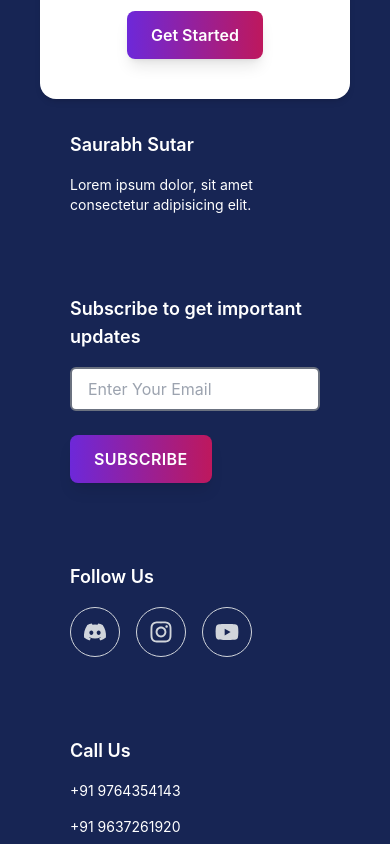
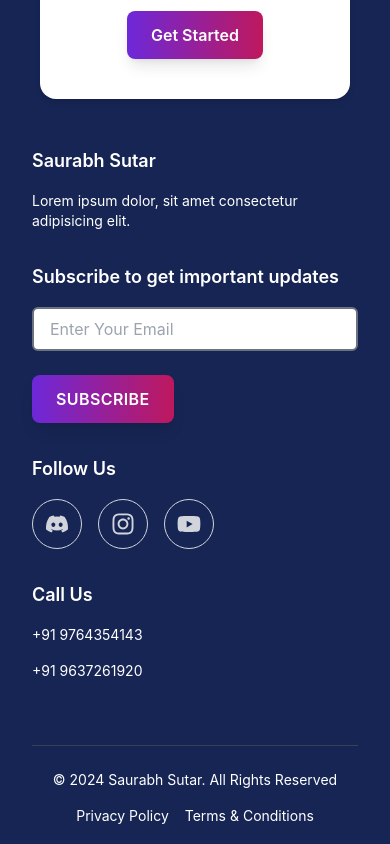
Before and after one commit to SaurabhSutar19/E-Commers-Website, a React (Create React App) app in the folder e-commers/: page / in a window 390 px wide. Shown: the part 3480-4324 px from the top of the page. Built offline with nearby package versions, Linux system fonts and the light colour scheme; no server answers.

Commit message:
update for responsive remove flex and add gird

```diff
--- a/e-commers/src/Components/Footer.jsx
+++ b/e-commers/src/Components/Footer.jsx
@@ -25,24 +25,28 @@ const Footer = () => {
         </div>
       </section>
 
-      <footer className="bg-blue-950 text-gray-600 py-16 px-32  ">
-        <div className="flex flex-col items-center justify-center md:flex-row md:justify-between gap-20 md:gap-52 mt-20 md:mt-0">
-          <div className="flex-1  min-w-[250px]">
+      <footer className="bg-blue-950 text-gray-600 py-16 px-8 md:px-32">
+        {/* Grid container for the main content */}
+        <div className="grid grid-cols-1 md:grid-cols-2 lg:grid-cols-4 gap-8 md:gap-16 mt-8">
+          {/* Section 1: About */}
+          <div className="mt-16 md:mt-0">
             <h3 className="text-lg font-semibold text-white">Saurabh Sutar</h3>
             <p className="text-sm mt-4 text-white">
               Lorem ipsum dolor, sit amet consectetur adipisicing elit.
             </p>
           </div>
-          <div className="flex-1 min-w-[250px] md:mt-20">
+
+          {/* Section 2: Subscription */}
+          <div>
             <h3 className="text-lg font-semibold text-white">
               Subscribe to get important updates
             </h3>
-            <form action="#" className="mt-4 gap-5">
+            <form action="#" className="mt-4">
               <input
                 type="email"
                 name="email"
                 placeholder="Enter Your Email"
-                className="px-4 py-2 text-md  outline-none border-2 border-gray-500 rounded-md hover:border-gray-900 duration-200 bg-white peer focus:border-indigo-600  bg-inherit w-full"
+                className="px-4 py-2 text-md outline-none border-2 border-gray-500 rounded-md hover:border-gray-900 duration-200 bg-white peer focus:border-indigo-600 bg-inherit w-full"
               />
               <button
                 type="submit"
@@ -52,32 +56,38 @@ const Footer = () => {
               </button>
             </form>
           </div>
-          <div className="flex-1 min-w-[250px]">
+
+          {/* Section 3: Follow Us */}
+          <div>
             <h3 className="text-lg font-semibold text-white">Follow Us</h3>
             <div className="flex space-x-4 mt-4">
               <div className="p-3 rounded-full border border-gray-300 hover:scale-110 hover:bg-gray-700 transition-all">
                 <FaDiscord className="text-2xl text-gray-300" />
               </div>
-              <div className="p-3 rounded-full border border-gray-300 rounded-2xl hover:shadow-lg hover:scale-110 transition-all hover:bg-gray-700 transition">
+              <div className="p-3 rounded-full border border-gray-300 hover:shadow-lg hover:scale-110 transition-all hover:bg-gray-700">
                 <FaInstagram className="text-2xl text-gray-300 " />
               </div>
-              <div className="p-3 rounded-full border border-gray-300 hover:scale-110 transition-all hover:bg-gray-700 ">
+              <div className="p-3 rounded-full border border-gray-300 hover:scale-110 transition-all hover:bg-gray-700">
                 <FaYoutube className="text-2xl text-gray-300" />
               </div>
             </div>
           </div>
-          <div className="flex-1 min-w-[250px]">
+
+          {/* Section 4: Contact */}
+          <div>
             <h3 className="text-lg font-semibold text-white">Call Us</h3>
             <p className="text-sm mt-4 text-white">+91 9764354143</p>
             <p className="text-sm mt-4 text-white">+91 9637261920</p>
           </div>
         </div>
+
+        {/* Footer bottom section */}
         <div className="mt-16 border-t border-gray-700 pt-6">
-          <div className="max-w-6xl mx-auto flex flex-col md:flex-row justify-between items-center text-sm text-white">
-            <p>
+          <div className="max-w-6xl mx-auto grid grid-cols-1 md:grid-cols-2 items-center text-sm text-white gap-4">
+            <p className="text-center md:text-left">
               © {new Date().getFullYear()} Saurabh Sutar. All Rights Reserved
             </p>
-            <div className="flex space-x-4 mt-4 md:mt-0 ">
+            <div className="flex justify-center md:justify-end space-x-4">
               <p>Privacy Policy</p>
               <p>Terms & Conditions</p>
             </div>
```
